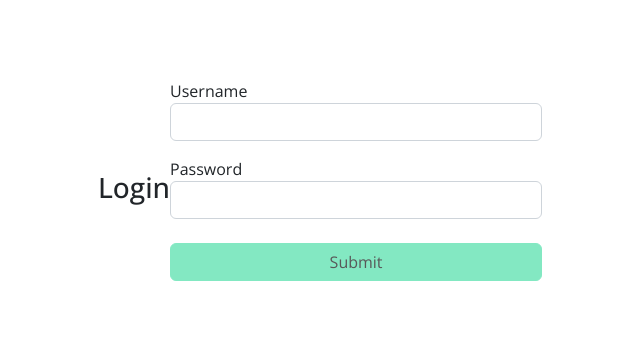
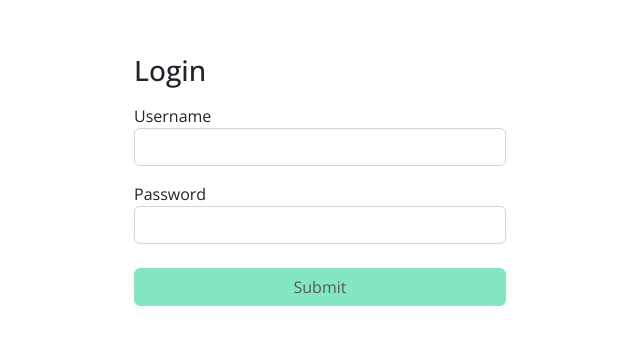
Before and after one commit to benrichebo/otif-test, a Next.js app: page / in a window 1280 px wide. Shown: the part 208-552 px from the top of the page, without its empty margins (320-960 px from the left). Built offline with nearby package versions, Linux system fonts and the light colour scheme.

Commit message:
edit text on login page

```diff
--- a/pages/index.js
+++ b/pages/index.js
@@ -30,10 +30,10 @@ function Home() {
 
   return (
     <div className="container d-flex justify-content-center align-items-center mx-auto vh-100">
-      <h3>Login</h3>
       {error && <p>{error}</p>}
       <form onSubmit={handleSubmit} className="col-md-5 col-lg-4">
-        <div className="form-group mb-3">
+        <h3>Login</h3>
+        <div className="form-group my-3">
           <label htmlFor="username">Username</label>
           <input
             type="text"
```
